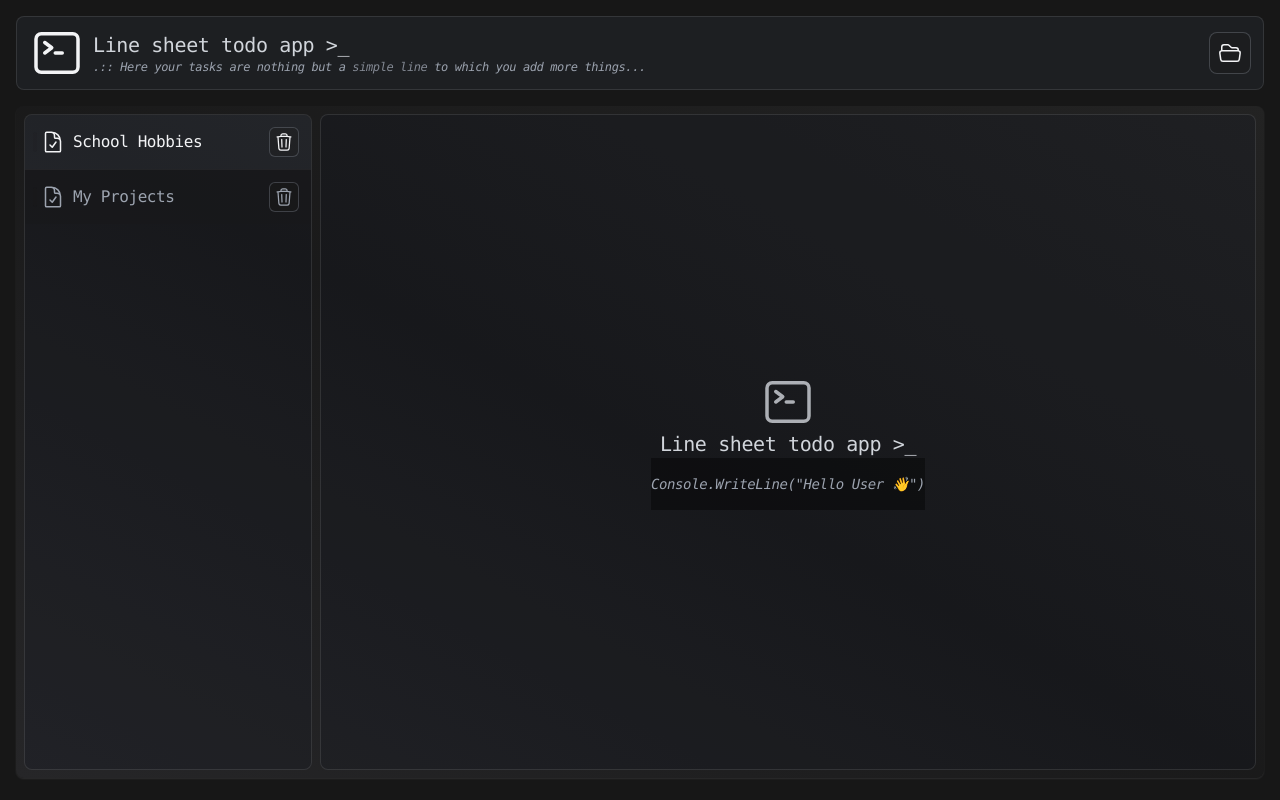
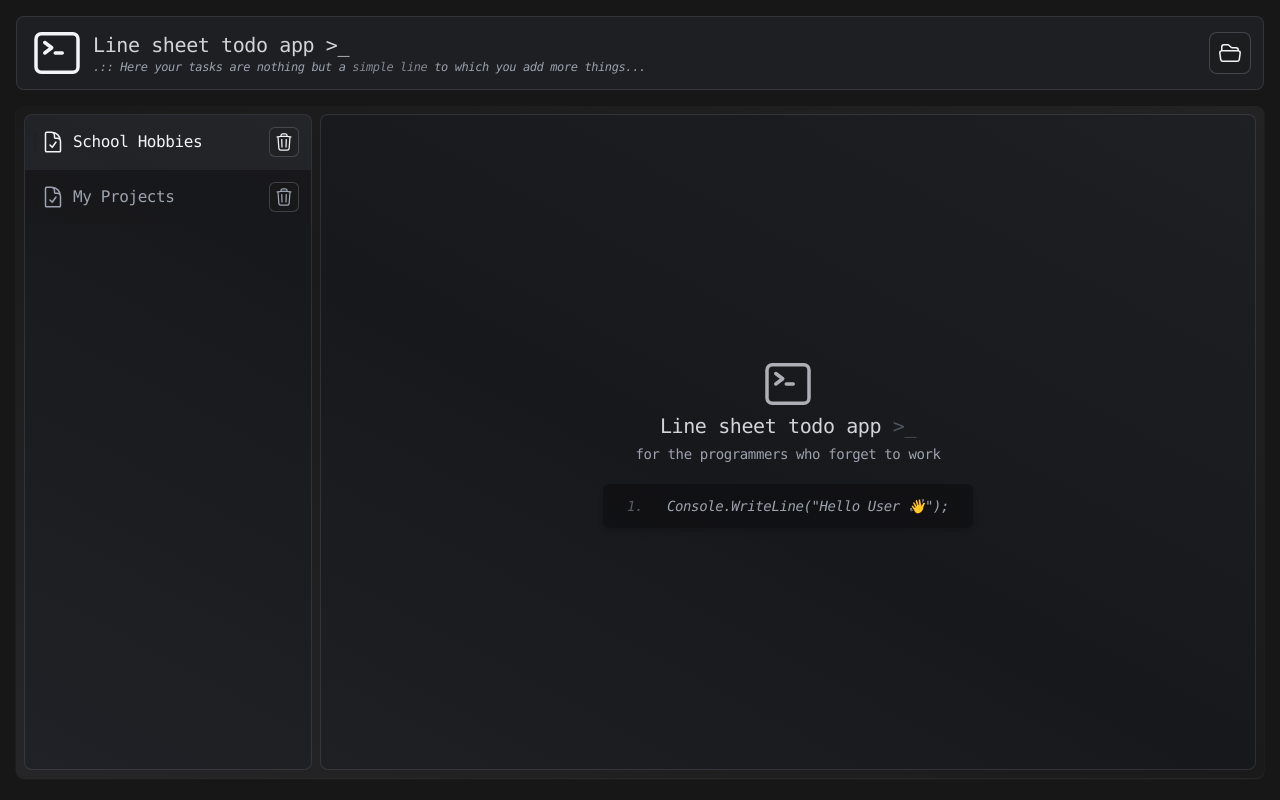
Before and after one commit to AmirMahdyJebreily/Line-sheet-ToDo-App, a Vue app in the folder line-sheet-todo-app/: page /0 in a window 1280 px wide. Built offline with nearby package versions, Linux system fonts and the light colour scheme.

Commit message:
add landing page

```diff
--- a/line-sheet-todo-app/src/views/HomeView.vue
+++ b/line-sheet-todo-app/src/views/HomeView.vue
@@ -47,9 +47,10 @@ function refUI() {
         <div v-else class="flex flex-col justify-center items-center w-full h-full p-4">
           <TopbarIcon />
           <h1 class="sm:text-xl text-lg text-gray-300">
-            Line sheet todo app <span class="">>_</span>
+            Line sheet todo app <span class="text-gray-600">>_</span>
           </h1>
-          <p class="text-sm bg-black/40 py-4 text-gray-400 italic hidden sm:block">Console.WriteLine("Hello User 👋")</p>
+          <h2 class="text-sm text-gray-400 hidden sm:block pt-1 pb-5">for the programmers who forget to work</h2>
+          <p class="text-sm bg-black/30 py-3 px-6 rounded-md shadow-md text-gray-400 italic hidden sm:block"><span class="pr-6 opacity-50 select-none">1.</span>Console.WriteLine("Hello User 👋");</p>
         </div>
 
         <!-- <div class="w-full h-full flex items-start justify-start text px-4 bg-black/20">
```
